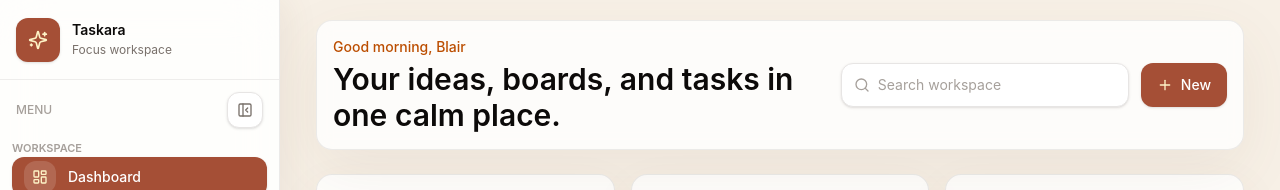
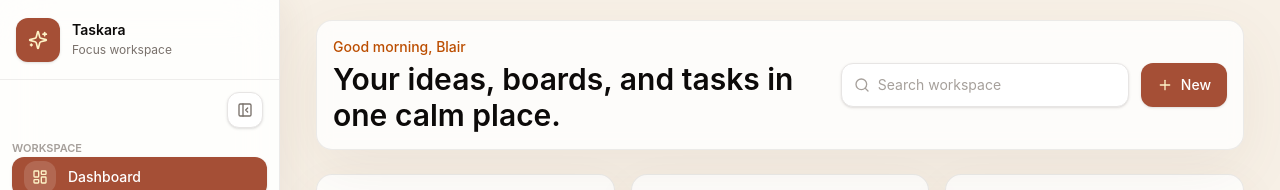
Before and after one commit to blaircdonald/taskara-productive-ai-app, a Next.js app: page / in a window 1280 px wide. Shown: the top 190 px of the page. Built offline with nearby package versions, Linux system fonts and the light colour scheme.

Commit message:
Remove the word "Menu"

```diff
--- a/app/page.tsx
+++ b/app/page.tsx
@@ -95,14 +95,11 @@ export default function Home() {
             </div>
           </div>
 
-          <div className="flex items-center justify-center px-4 py-3 sm:justify-between">
-            <span
-              className={`text-xs font-medium uppercase text-stone-400 transition-opacity duration-200 ${
-                collapsed ? "sr-only" : "sr-only sm:not-sr-only sm:opacity-100"
-              }`}
-            >
-              Menu
-            </span>
+          <div
+            className={`flex items-center justify-center px-4 py-3 ${
+              collapsed ? "" : "sm:justify-end"
+            }`}
+          >
             <button
               type="button"
               onClick={() => setCollapsed((value) => !value)}
```
